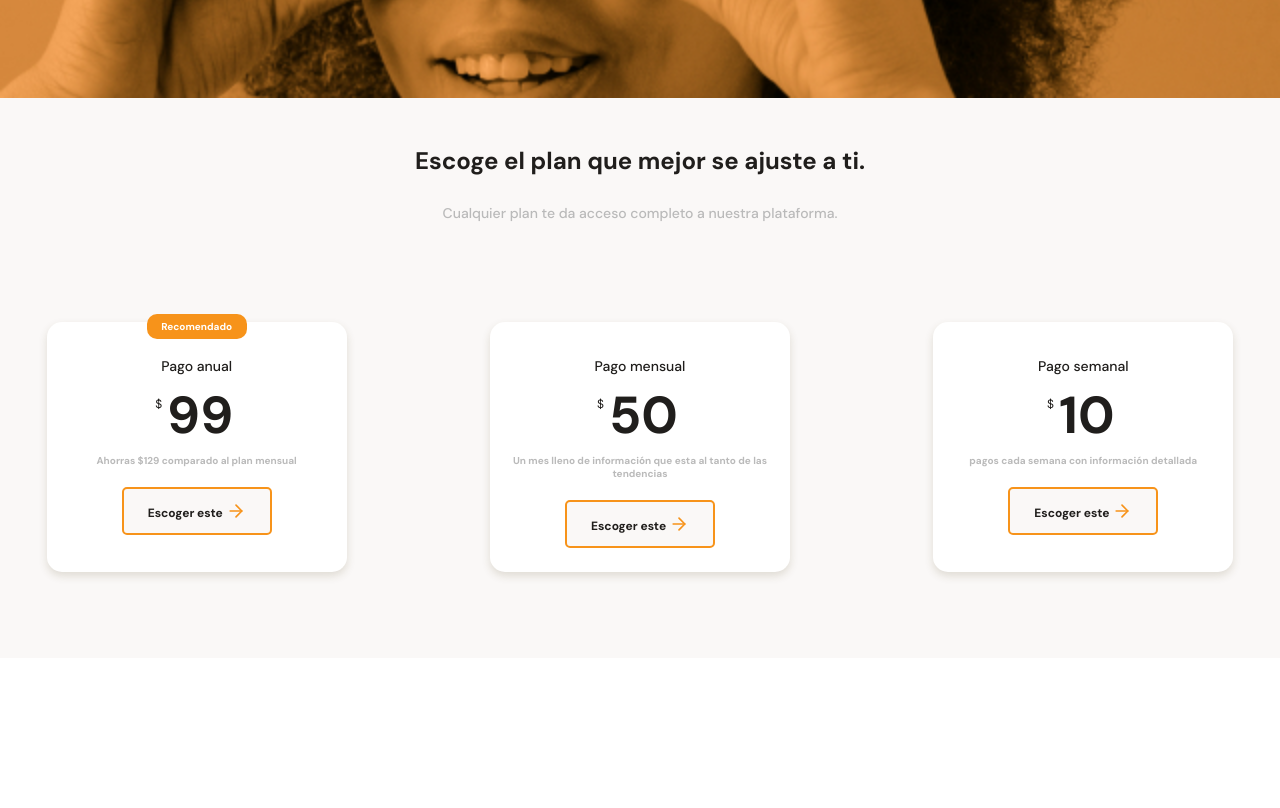
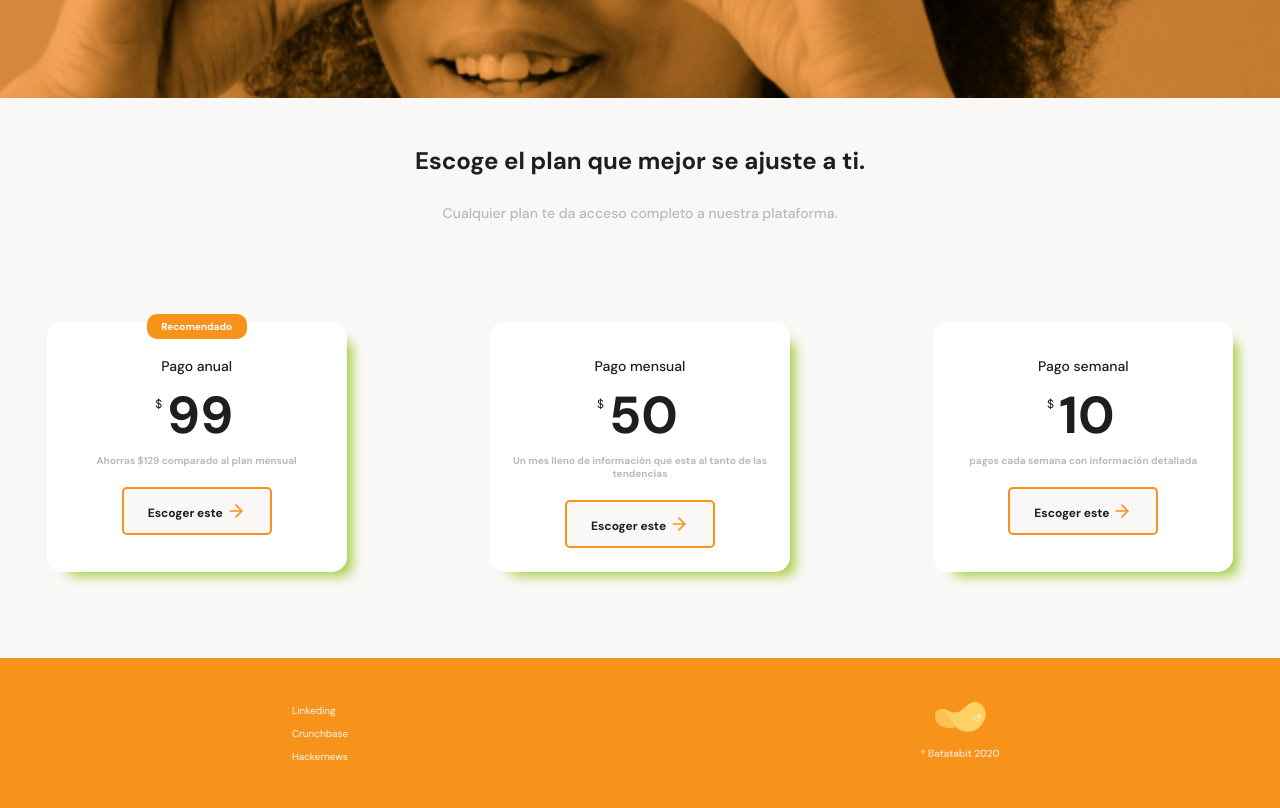
Before and after one commit to CristobalNyram/BatataBit, a plain HTML site: page index.html in a window 1280 px wide. Shown: the part 2490-3298 px from the top of the page. Before the commit the page ends 3148 px from the top, so only its background shows below. Drawn offline with Linux system fonts and the light colour scheme.

Commit message:
hemos creado el footer

```diff
--- a/css/style.css
+++ b/css/style.css
@@ -677,7 +677,7 @@ main
 
     position: relative;
     width: 70%;
-        min-width: 230px;
+        min-width: 250px;
         max-width: 300px;
 
     height: 250px;
@@ -689,6 +689,11 @@ main
 
     border-radius: 15px;
     box-shadow: 0 4px 8px rgb(89, 73, 30,0.16);
+
+
+        -webkit-box-shadow: 12px 11px 13px -8px rgba(156,199,46,1);
+        -moz-box-shadow: 12px 11px 13px -8px rgba(156,199,46,1);
+        box-shadow: 12px 11px 13px -8px rgba(156,199,46,1);
 }
 
 .recomendado
@@ -804,3 +809,68 @@ main
 
 
 /*Fin de seccion de planes----------------------------------------------------------------------------------------------------------------------------------------------------------*/
+
+
+
+
+
+
+/*incio de FOOTER------------------------------------------------------------------------------------------------------------------------------------------------------------------Footer*/
+footer
+{
+    display: flex;
+
+    width: 100%;
+    height: 150px;
+    background-color: var(--bitcoin-orange);
+}
+footer section
+{
+    width: 50%;
+
+        display: flex;
+        justify-content: center;
+        align-items: center;
+
+}
+
+
+footer section ul
+{
+    list-style: none;
+
+
+
+
+}
+
+footer section ul li
+{
+    padding: 5px;
+}
+
+footer section ul li a
+{
+    color: var(--off-white);
+    text-decoration-line: none;
+
+}
+
+footer section ul li a:hover
+{
+    color: var(--just-white);
+    font-size: 1.1rem;
+}
+
+
+footer section img
+{
+    display: inline-block;
+    width: 80px;
+    height: 80px;
+
+    background-size: cover;
+    vertical-align: bottom;
+
+}
+/* Fin de Footer----------------------------------------------- -------------------------------------------------------------------------------------------------------------------------------Fin footeer */
--- a/index.html
+++ b/index.html
@@ -366,6 +366,23 @@
 
 
     <footer>
+            <section>
+                    <ul>
+                            <li>
+                                <a href="#">Linkeding</a>
+                            </li>
+                            <li>
+                                <a href="#">Crunchbase</a>
+                            </li>
+                            <li>
+                                <a href="#">Hackernews</a>
+                            </li>
+
+                    </ul>
+            </section>
+            <section class="derecha">
+                    <img src="./img/logo-footer.svg" alt="Logo de Batatabit">
+            </section>
 
     </footer>
 </body>
```
